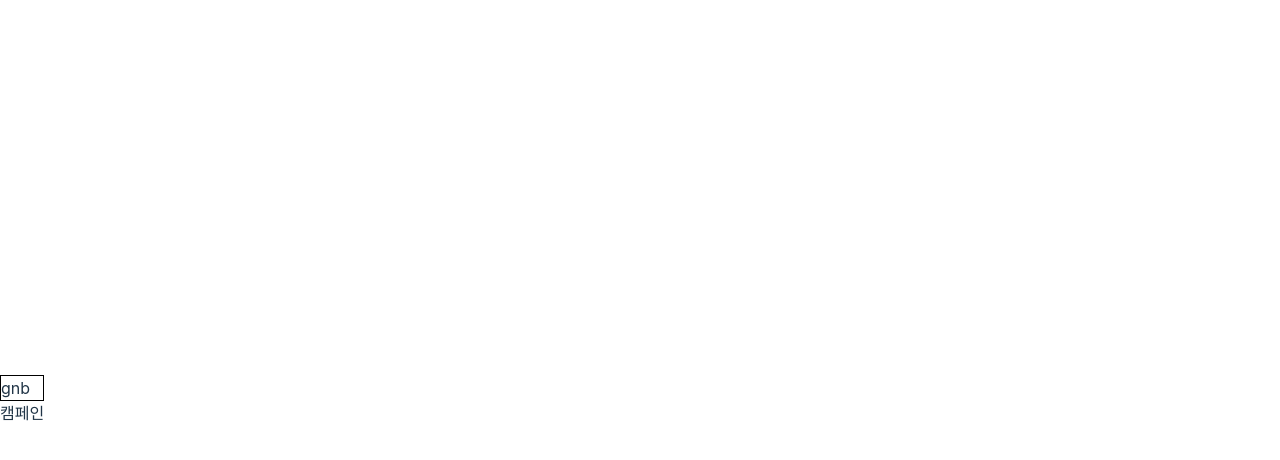
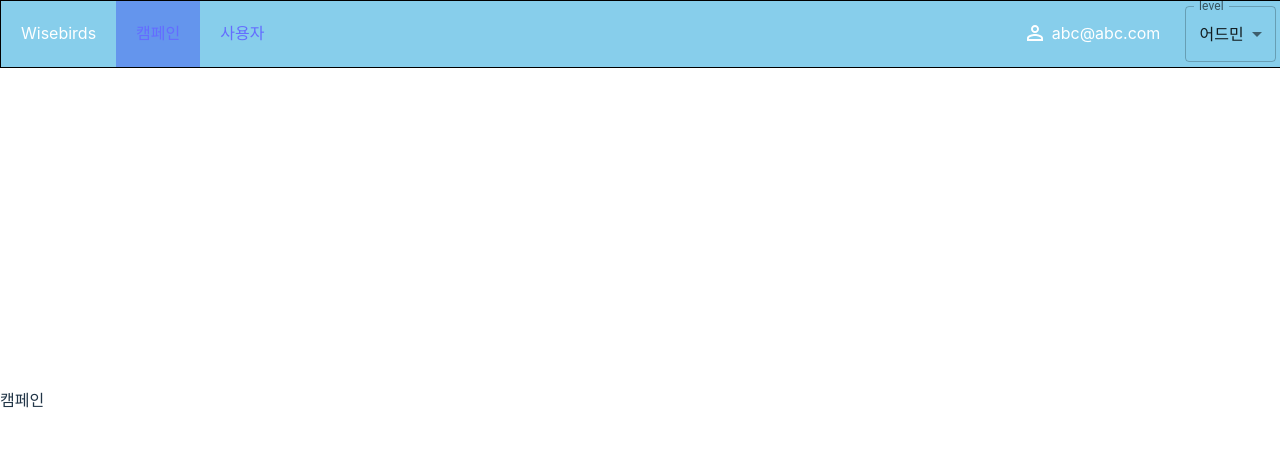
Before and after one commit to 01026551290/wisebirds_test, a React (Vite) app: page / in a window 1280 px wide. Shown: the top 460 px of the page. Built offline with nearby package versions, Linux system fonts and the light colour scheme.

Commit message:
gnb영역 작업

```diff
--- a/package.json
+++ b/package.json
@@ -9,6 +9,10 @@
     "preview": "vite preview"
   },
   "dependencies": {
+    "@emotion/react": "^11.10.5",
+    "@emotion/styled": "^11.10.5",
+    "@mui/icons-material": "^5.11.0",
+    "@mui/material": "^5.11.6",
     "@types/react-router-dom": "^5.3.3",
     "react": "^18.2.0",
     "react-dom": "^18.2.0",
--- a/src/App.tsx
+++ b/src/App.tsx
@@ -1,19 +1,24 @@
 import {BrowserRouter, Route, Routes} from "react-router-dom";
 import Campaign from "@/pages/Campaign";
 import User from "@/pages/User";
+import styled from "styled-components";
 
 function App() {
 
   return (
-    <div>
+    <$wrap>
       <BrowserRouter>
           <Routes>
               <Route path={'/'} element={<Campaign/>}/>
               <Route path={'/user'} element={<User/>}/>
           </Routes>
       </BrowserRouter>
-    </div>
+    </$wrap>
   )
 }
 
+const $wrap = styled.div`
+    width: 100vw;
+`;
+
 export default App
--- a/src/components/Gnb.tsx
+++ b/src/components/Gnb.tsx
@@ -1,15 +1,115 @@
+import * as React from 'react';
 import styled from "styled-components";
+import PermIdentityIcon from '@mui/icons-material/PermIdentity';
+import Tooltip from '@mui/material/Tooltip';
+import ClickAwayListener from '@mui/material/ClickAwayListener';
+import InputLabel from '@mui/material/InputLabel';
+import MenuItem from '@mui/material/MenuItem';
+import FormControl from '@mui/material/FormControl';
+import Select, { SelectChangeEvent } from '@mui/material/Select';
+import {useEffect, useState} from "react";
+import { useLocation, Link } from 'react-router-dom';
 
 const Gnb = () => {
+    const location = useLocation();
+    const [level, setLevel] = useState<string>('admin');
+    const [open, setOpen] = useState<boolean>(false);
+    const [tooltipContent, setTooltipContent] = useState<string>('')
+    const [isHome, setIsHome] = useState<boolean>(true)
+    const handleTooltipClose = () => {
+        setOpen(false);
+    };
+
+    const handleTooltipOpen = () => {
+        setOpen(true);
+    };
+    const handleChange = (event: SelectChangeEvent) => {
+        setLevel(event.target.value as string);
+    };
+    useEffect(() => {
+        setTooltipContent('홍길동 abc@abc.com, 와이즈버드')
+        if (location.pathname.includes('user')) setIsHome(false)
+    }, [])
     return (
-        <HeaderWrap>
-            gnb
-        </HeaderWrap>
+        <$headerWrap>
+            <$headerInner>
+                <$itemWrap>
+                    Wisebirds
+                </$itemWrap>
+                <$itemWrap style={{backgroundColor: isHome ? '#6495ed' : ''}}>
+                    <Link to={'/'}>캠페인</Link>
+                </$itemWrap>
+                {
+                    level === 'admin' &&
+                    <$itemWrap style={{backgroundColor: !isHome ? '#6495ed' : ''}}>
+                        <Link to={'/user'}>사용자</Link>
+                    </$itemWrap>
+                }
+            </$headerInner>
+            <$headerInner>
+                <div>
+                    <ClickAwayListener onClickAway={handleTooltipClose}>
+                        <Tooltip
+                            title={tooltipContent}
+                            arrow
+                            PopperProps={{
+                                disablePortal: true,
+                            }}
+                            onClose={handleTooltipClose}
+                            open={open}
+                            disableFocusListener
+                            disableHoverListener
+                            disableTouchListener
+                        >
+                            <$infoWrap onClick={handleTooltipOpen}>
+                                <PermIdentityIcon/> abc@abc.com
+                            </$infoWrap>
+                        </Tooltip>
+                    </ClickAwayListener>
+                </div>
+                <$selectWrap>
+                    <FormControl fullWidth>
+                        <InputLabel id="demo-simple-select-label">level</InputLabel>
+                        <Select
+                            labelId="demo-simple-select-label"
+                            id="demo-simple-select"
+                            value={level}
+                            label="level"
+                            onChange={handleChange}
+                        >
+                            <MenuItem value={'admin'}>어드민</MenuItem>
+                            <MenuItem value={'manager'}>매니저</MenuItem>
+                            <MenuItem value={'viewer'}>뷰어</MenuItem>
+                        </Select>
+                    </FormControl>
+                </$selectWrap>
+            </$headerInner>
+        </$headerWrap>
     )
 }
 
-const HeaderWrap = styled.div`
-    border: 1px solid #000;
-`
-
-export default Gnb
+const $headerWrap = styled.div`
+  border: 1px solid #000;
+  position: fixed;
+  top: 0;
+  width: 100%;
+  display: flex;
+  justify-content: space-between;
+  background-color: #87ceeb;
+  color: #fff;
+`;
+const $headerInner = styled.div`
+  display: flex;
+`;
+const $itemWrap = styled.div`
+  padding: 20px;
+  cursor: pointer;
+`;
+const $infoWrap = styled($itemWrap)`
+  display: flex;
+  gap: 5px;
+`;
+const $selectWrap = styled.div`
+    padding: 5px;
+`;
+export default Gnb;
```
Also changed, not shown: 1 other file (tests, documents, lock files or other folders).
